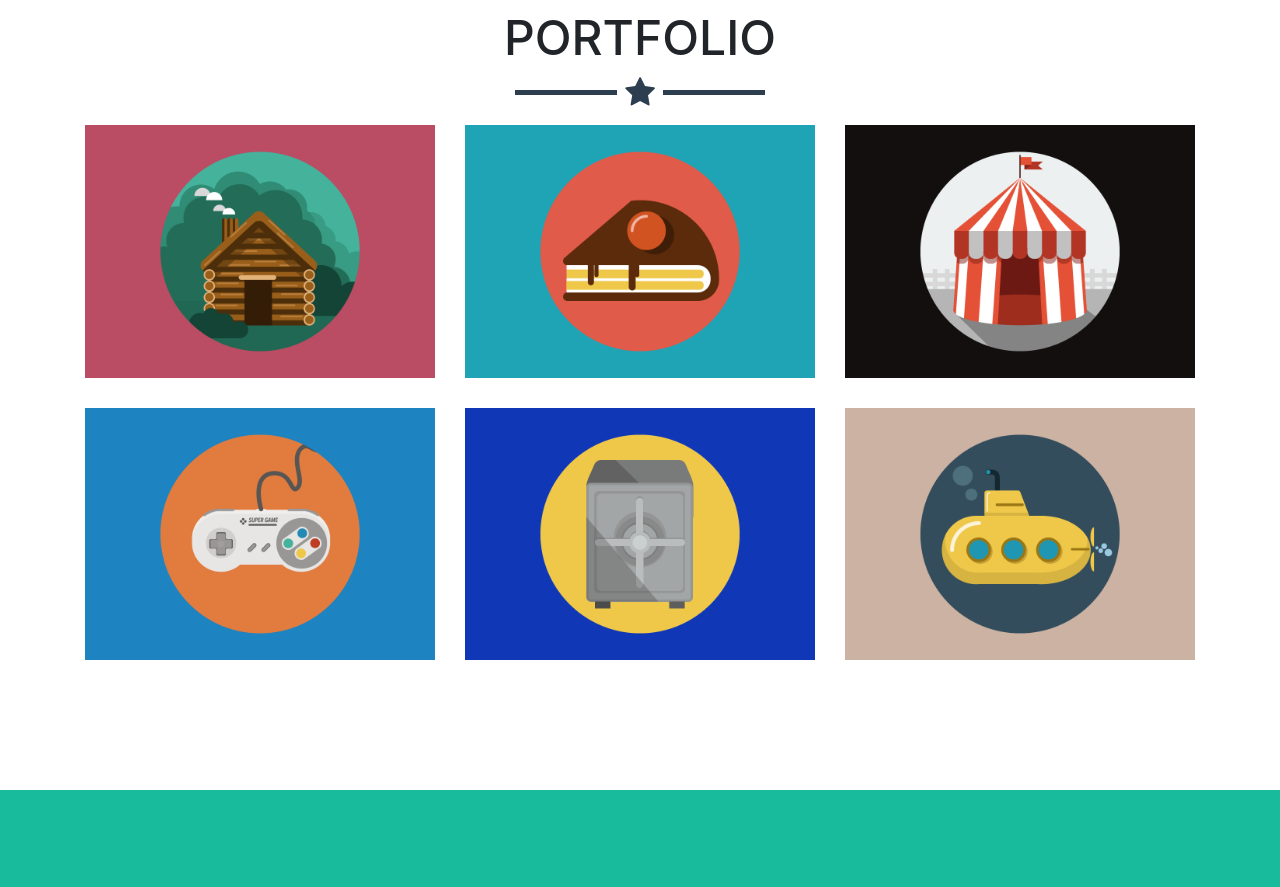
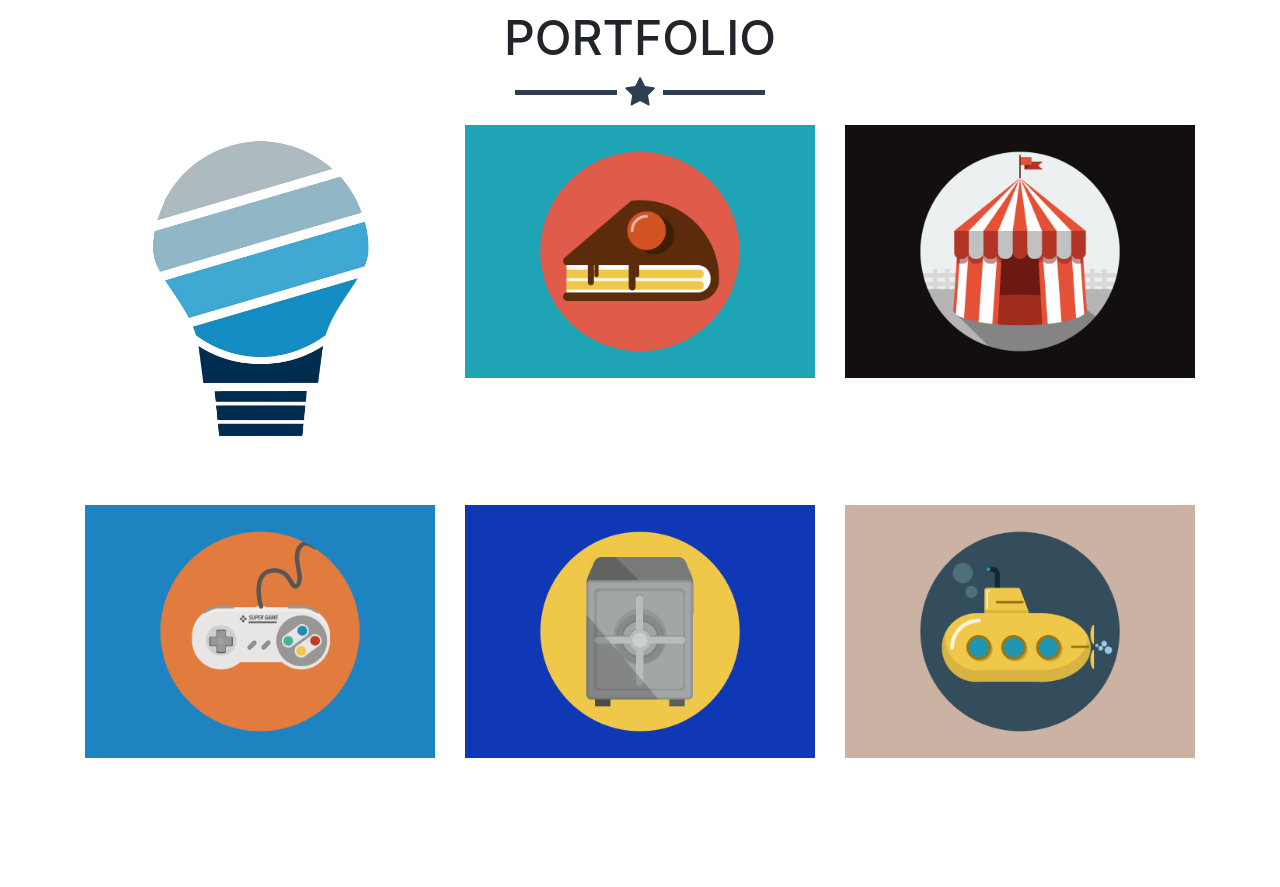
Before and after one commit to bobeatschicken/website, a website with bundled scripts: page index.html in a window 1280 px wide. Shown: the part 880-1767 px from the top of the page. Built offline with nearby package versions, Linux system fonts and the light colour scheme.

Commit message:
Testing Logo change

```diff
--- a/index.html
+++ b/index.html
@@ -71,7 +71,7 @@
                   <i class="fa fa-search-plus fa-3x"></i>
                 </div>
               </div>
-              <img class="img-fluid" src="img/portfolio/cabin.png" alt="">
+              <img class="img-fluid" src="img/portfolio/GunnBizLogo.png" alt="">
             </a>
           </div>
           <div class="col-sm-4 portfolio-item">
```
Also changed, not shown: img/portfolio/GunnBizLogo.png (added), 3 other files.
